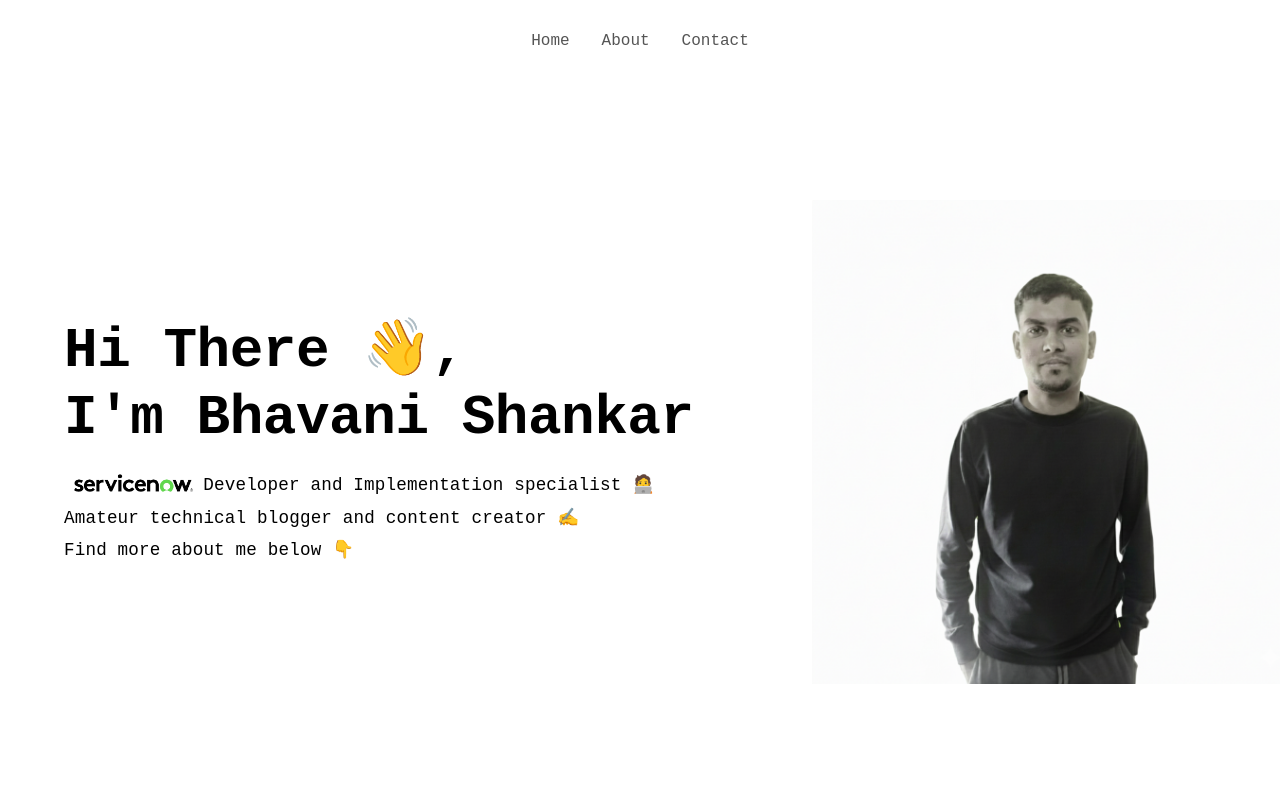
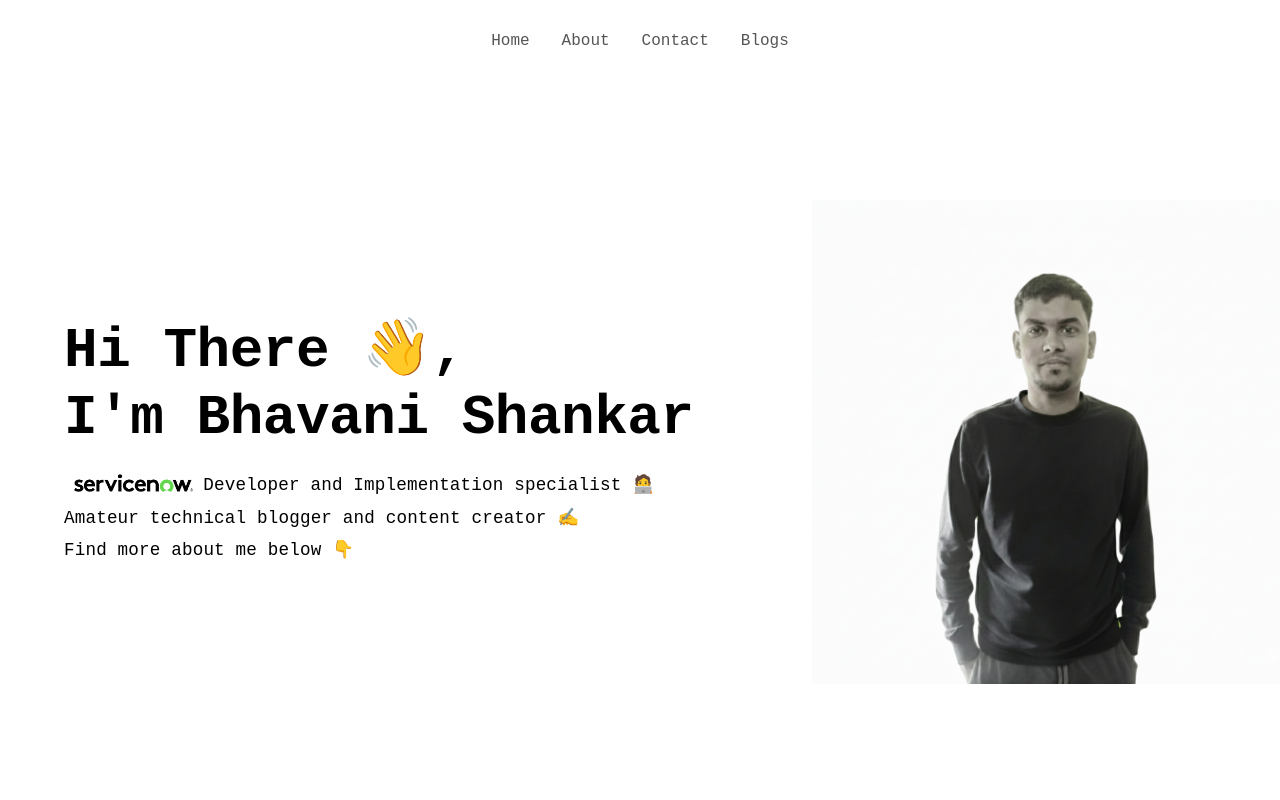
Before and after one commit to c0den0w/React-Finally, a React (Vite) app in the folder React/: page / in a window 1280 px wide. Shown: the top 800 px of the page. Built offline with nearby package versions, Linux system fonts and the light colour scheme.

Commit message:
added the scroll to viewport feature for blogs component

```diff
--- a/React/src/App.jsx
+++ b/React/src/App.jsx
@@ -1,4 +1,4 @@
-import { useState } from 'react'
+import { useState, useRef } from 'react'
 import reactLogo from './assets/react.svg'
 import viteLogo from '/vite.svg'
 import NavBar from "./NavBar.jsx";
@@ -8,11 +8,22 @@ import './App.css'
 
 
 function App() {
+  //Creates a React ref that can hold a reference to a DOM element
+  //Initialized to null since no element is attached yet
+  const blogsRef = useRef(null);
+
+  const scrollToBlogs = () => {
+    //accesses the actual DOM element the ref is attached to and scrolls it into view with a smooth animation
+    blogsRef.current?.scrollIntoView({ behavior: 'smooth' });
+  };
+
   return (
     <>
-      <NavBar />
+      <NavBar onBlogsClick={scrollToBlogs} />
       <Hero />
-      <Blogs />
+      <div ref={blogsRef}>
+        <Blogs />
+      </div>
     </>
   );
 }
--- a/React/src/NavBar.jsx
+++ b/React/src/NavBar.jsx
@@ -1,5 +1,5 @@
 import "./NavBar.css";
-export default function NavBar() {
+export default function NavBar({ onBlogsClick }) {
     return (
         <div className="navbar-container">
             <nav className="navbar">
@@ -7,6 +7,7 @@ export default function NavBar() {
                     <li><a href="/">Home</a></li>
                     <li><a href="/about">About</a></li>
                     <li><a href="/contact">Contact</a></li>
+                    <li><a href="#" onClick={(e) => { e.preventDefault(); onBlogsClick?.(); }}>Blogs</a></li>
                 </ul>
             </nav>
         </div>
```
